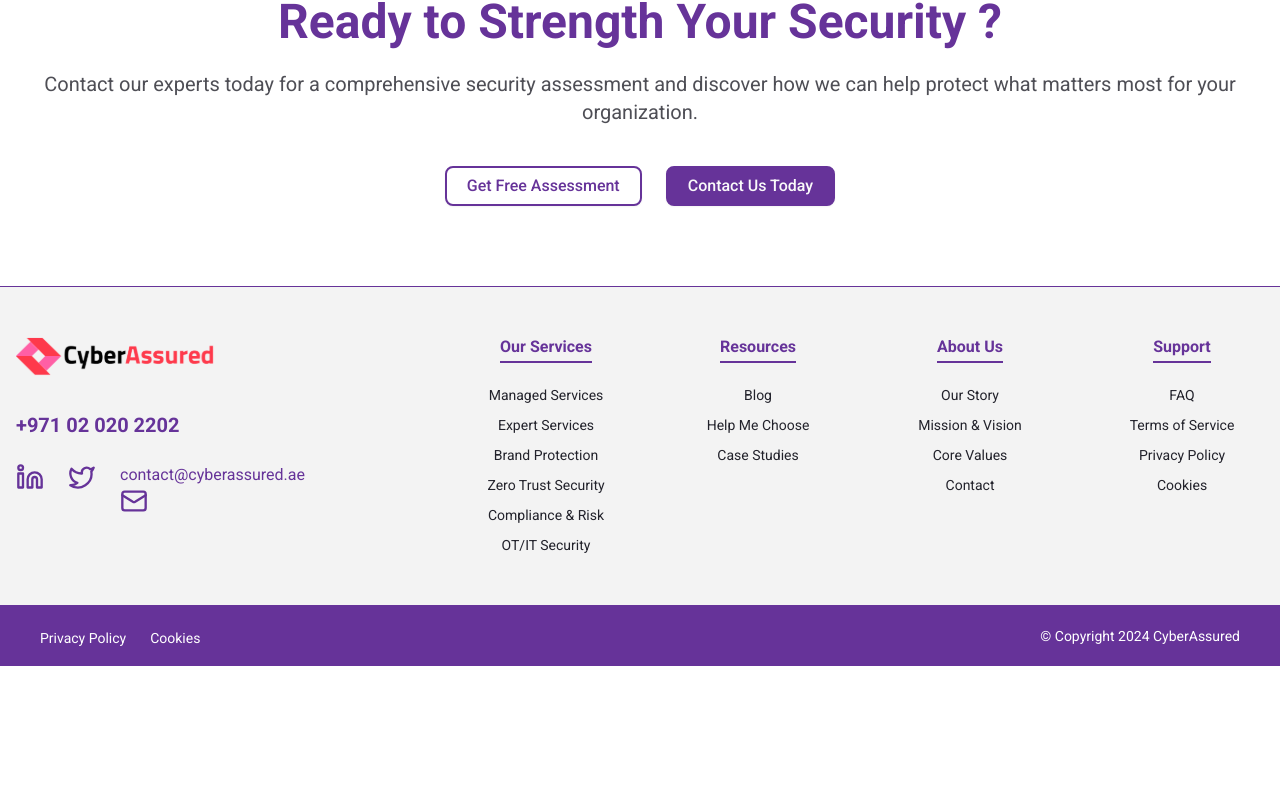
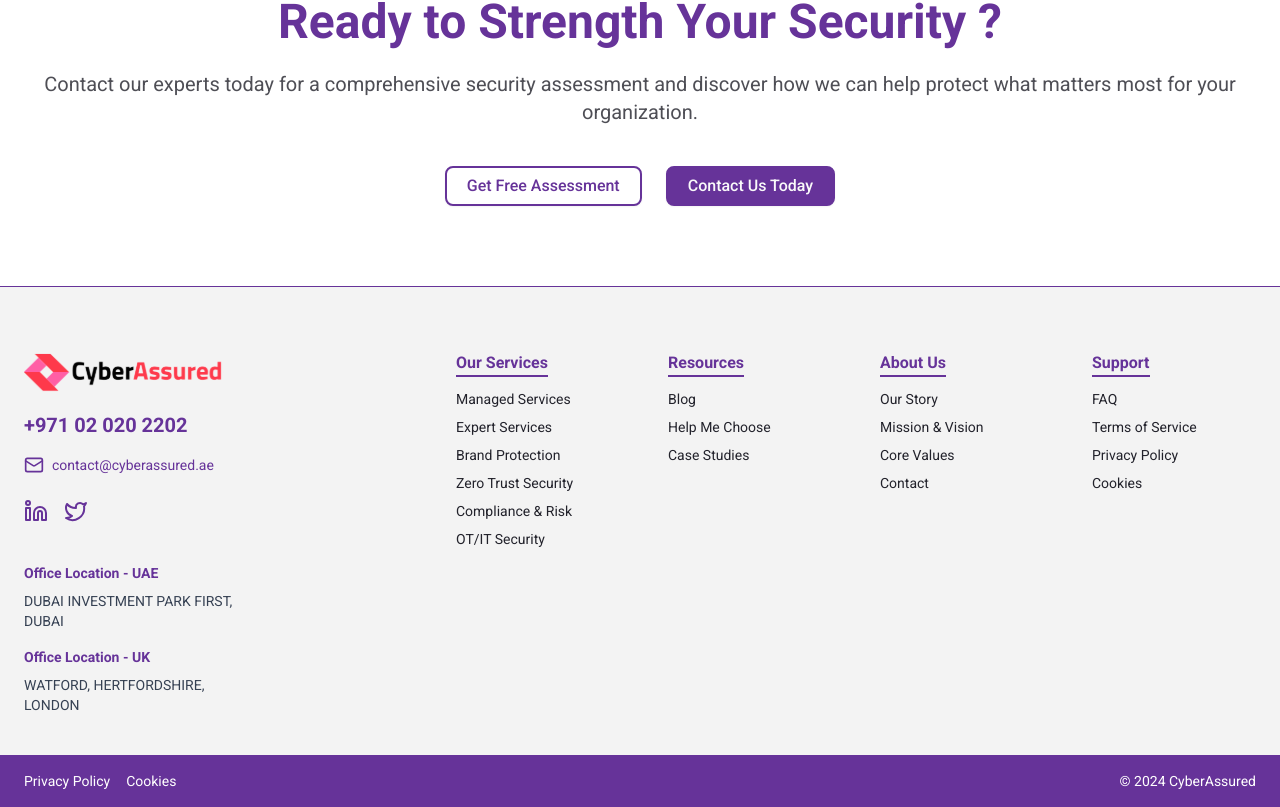
Before and after one commit to monoMonu/CyberAssured, a Next.js app: page / in a window 1280 px wide. Shown: the part 4468-5275 px from the top of the page. Before the commit the page ends 5134 px from the top, so only its background shows below. Built offline with nearby package versions, Linux system fonts and the light colour scheme.

Commit message:
changes-28May-v4

```diff
--- a/app/services/expert-services/page.tsx
+++ b/app/services/expert-services/page.tsx
@@ -63,7 +63,7 @@ function page() {
                "Comprehensive brand exposure reporting and analytics"
             ]}
             linkText="Protect Your Brand"
-            linkHref="#"
+            linkHref="/contact"
             imageSrc="/Brand-Protection&Digital-Risk-Monitoring.png"
             imageAlt="Expert Services"
             reverse={true}
@@ -85,7 +85,7 @@ function page() {
                "Identity lifecycle management and governance"
             ]}
             linkText="Implement Zero Trust"
-            linkHref="#"
+            linkHref="/contact"
             imageSrc="/Zero-Trust-Identity-Sec.png"
             imageAlt="Expert Services"
             reverse={false}
@@ -96,7 +96,7 @@ function page() {
             description1="Navigate complex regulatory landscapes with confidence. Our compliance experts don't just help you check boxes -- we build security programs that actually reduce risk while meeting regulatory requirements efficiently,"
             description2="With extensive experience across multiple frameworks and industries, we translate regulatory complexity into actionable security implementations that protect your business and satisfy auditors."
             linkText="Secure Your Operations"
-            linkHref="#"
+            linkHref="/contact"
             bullets={[
                "ISO 27001/27002 implementation and certification support",
                "GDPR compliance assessment and data protection strategies",
@@ -118,7 +118,7 @@ function page() {
             description1="Bridge the gap between operational technology and information technology security, As industrial systems become increasingly connected, the convergence of OT and IT creates new attack vectors that traditional security approaches can't address."
             description2="Our unified security approach protects both your business systems and critical operational infrastructure with specialized expertise in industrial control systems, manufacturing processes, and connected loT environments."
             linkText="Secure Your Operations"
-            linkHref="#"
+            linkHref="/contact"
             bullets={[
                "Industrial control system (ICS) security assessment",
                "SCADA system monitoring and protection",
@@ -143,7 +143,7 @@ function page() {
                   Our specialized expertise goes beyond traditional cybersecurity. We deliver strategic security solutions that protect your brand, secure your identities, ensure compliance, and unify your IT and OT environments.
                </p>
                <div className="flex mt-10 justify-center gap-6 flex-wrap">
-                  <Link href={"#services"}>
+                  <Link href={"/contact"}>
                      <Button className="secondary-btn">
                         Schedule Expert Consultation
                      </Button>
--- a/components/ManagedServicesCard.tsx
+++ b/components/ManagedServicesCard.tsx
@@ -1,3 +1,5 @@
+'use client';
+
 import React from 'react'
 import {
   FolderLock,
@@ -6,6 +8,7 @@ import {
   LandPlot,
   Milestone
 } from 'lucide-react' // Lucide icon components
+import { useRouter } from 'next/navigation'; // for Next.js 13+
 
 function ManagedServicesCard() {
   const managedServicesCard = [
@@ -73,6 +76,8 @@ function ManagedServicesCard() {
     LandPlot
   }
 
+  const router = useRouter();
+
   return (
     <div className="grid grid-cols-1 md:grid-cols-2 lg:grid-cols-3 gap-8 my-10">
       {managedServicesCard.map((pkg, idx) => {
@@ -118,7 +123,8 @@ function ManagedServicesCard() {
               {/* CTA Button */}
               <div className="flex justify-center mt-4">
                 <button
-                  className={`bg-gradient-to-r ${pkg.badgeColor} text-white text-sm py-2 px-5 rounded-full shadow hover:opacity-90 transition`}
+                  onClick={() => router.push('/services/expert-services')}
+                  className={`bg-gradient-to-r ${pkg.badgeColor} text-white text-sm py-2 px-5 rounded-full shadow hover:brightness-110 hover:scale-105 cursor-pointer transition`}
                 >
                   {pkg.buttonText}
                 </button>
--- a/sections/Footer.tsx
+++ b/sections/Footer.tsx
@@ -1,109 +1,129 @@
+'use client';
+
 import { Linkedin, Twitter, Mail } from 'lucide-react';
 import Image from 'next/image';
 import Link from 'next/link';
 
 const Footer = () => {
   return (
-      <footer className="text-foreground pt-10 md:pt-12 border-t bg-muted">
-         <div>
-            <div className="grid grid-cols-1 md:grid-cols-3 gap-16 max-w-screen-xl mx-auto">
-               <div className="flex flex-col items-center md:items-start text-center md:text-left px-8 lg:px-4">
+    <footer className="text-foreground pt-16 border-t bg-muted">
+      <div className="max-w-screen-xl mx-auto px-6">
+        <div className="grid grid-cols-1 md:grid-cols-3 gap-16">
+
+          {/* Left Section */}
+          <div className="flex flex-col items-center md:items-start text-center md:text-left space-y-4">
             <Link href="/" passHref>
               <Image
                 src="/logo.svg"
                 alt="CyberAssured"
                 height={75}
                 width={200}
-                        className="mb-8 invert"
+                className="invert"
               />
             </Link>
+
             <a
-                     href="tel: +971 02 020 2202"
-                     className="text-primary mb-6 text-xl font-bold hover:text-secondary transition-colors duration-300"
+              href="tel:+971589788531"
+              className="text-primary text-xl font-bold hover:text-secondary transition"
             >
               +971 02 020 2202
             </a>
-                  <div className="flex space-x-6 justify-center md:justify-start">
+
+            <a
+              href="mailto:contact@cyberassured.ae"
+              className="flex items-center gap-2 text-primary hover:text-secondary transition text-sm"
+            >
+              <Mail size={20} />
+              contact@cyberassured.ae
+            </a>
+
+            <div className="flex space-x-4 mt-2">
               <a
                 href="https://www.linkedin.com/"
                 target="_blank"
                 rel="noopener noreferrer"
-                        className="text-primary hover:text-secondary transition-colors duration-300"
+                className="text-primary hover:text-secondary transition cursor-pointer"
               >
-                        <Linkedin size={28} />
+                <Linkedin size={24} />
               </a>
               <a
                 href="https://twitter.com/"
                 target="_blank"
                 rel="noopener noreferrer"
-                        className="text-primary hover:text-secondary transition-colors duration-300"
+                className="text-primary hover:text-secondary transition cursor-pointer"
               >
-                        <Twitter size={28} />
+                <Twitter size={24} />
               </a>
-                     <a
-                        href=""
-                        target="_blank"
-                        rel="noopener noreferrer"
-                        className="text-primary hover:text-secondary transition-colors duration-300"
-                     > contact@cyberassured.ae
-                        <Mail size={28} />
-                     </a>
+            </div>
+
+            {/* Office Addresses */}
+            <div className="mt-6 text-sm space-y-2 text-gray-700">
+              <p className="font-semibold text-primary">Office Location - UAE</p>
+              <p>DUBAI INVESTMENT PARK FIRST,<br />DUBAI</p>
+
+              <p className="mt-4 font-semibold text-primary">Office Location - UK</p>
+              <p>WATFORD, HERTFORDSHIRE,<br />LONDON</p>
             </div>
           </div>
 
-               <div className="grid grid-cols-2 md:grid-cols-4 col-span-2 gap-y-12 gap-x-8 md:gap-x-12 px-4 justify-center text-center">
-                  <nav>
-                     <h3 className="text-base font-semibold text-primary mb-5 border-b-2 border-primary pb-0.5 inline-block">Our Services</h3>
-                     <ul className="space-y-1.5 mt-0">
-                        <li><Link href="/services/managed-services" className="text-foreground hover:text-secondary text-sm hover:underline underline-offset-3">Managed Services</Link></li>
-                        <li><Link href="/services/expert-services" className="text-foreground hover:text-secondary text-sm hover:underline underline-offset-3">Expert Services</Link></li>
-                        <li><Link href="/services/expert-services/#brand-protection" className="text-foreground hover:text-secondary text-sm hover:underline underline-offset-3">Brand Protection</Link></li>
-                        <li><Link href="/services/expert-services/#zero-trust" className="text-foreground hover:text-secondary text-sm hover:underline underline-offset-3">Zero Trust Security</Link></li>
-                        <li><Link href="/services/expert-services/#compliance-risk" className="text-foreground hover:text-secondary text-sm hover:underline underline-offset-3">Compliance & Risk</Link></li>
-                        <li><Link href="/services/expert-services/#otit" className="text-foreground hover:text-secondary text-sm hover:underline underline-offset-3">OT/IT Security </Link></li>
+          {/* Right Nav Sections */}
+          <div className="md:col-span-2 grid grid-cols-2 sm:grid-cols-4 gap-12 text-center md:text-left">
+            {/* Our Services */}
+            <div>
+              <h3 className="text-base font-semibold text-primary mb-3 border-b-2 border-primary inline-block">Our Services</h3>
+              <ul className="space-y-2 text-sm">
+                <li><Link href="/services/managed-services" className="hover:underline">Managed Services</Link></li>
+                <li><Link href="/services/expert-services" className="hover:underline">Expert Services</Link></li>
+                <li><Link href="/services/expert-services/#brand-protection" className="hover:underline">Brand Protection</Link></li>
+                <li><Link href="/services/expert-services/#zero-trust" className="hover:underline">Zero Trust Security</Link></li>
+                <li><Link href="/services/expert-services/#compliance-risk" className="hover:underline">Compliance & Risk</Link></li>
+                <li><Link href="/services/expert-services/#otit" className="hover:underline">OT/IT Security</Link></li>
               </ul>
-                  </nav>
+            </div>
 
-                  <nav>
-                     <h3 className="text-base font-semibold text-primary mb-5 border-b-2 border-primary pb-0.5 inline-block">Resources</h3>
-                     <ul className="space-y-1.5 mt-0">
-                        <li><Link href="/resources" className="text-foreground hover:text-secondary text-sm hover:underline underline-offset-3">Blog</Link></li>
-                        <li><Link href="/help-me-choose" className="text-foreground hover:text-secondary text-sm hover:underline underline-offset-3">Help Me Choose</Link></li>
-                        <li><Link href="/resources" className="text-foreground hover:text-secondary text-sm hover:underline underline-offset-3">Case Studies</Link></li>
+            {/* Resources */}
+            <div>
+              <h3 className="text-base font-semibold text-primary mb-3 border-b-2 border-primary inline-block">Resources</h3>
+              <ul className="space-y-2 text-sm">
+                <li><Link href="/resources" className="hover:underline">Blog</Link></li>
+                <li><Link href="/help-me-choose" className="hover:underline">Help Me Choose</Link></li>
+                <li><Link href="/resources" className="hover:underline">Case Studies</Link></li>
               </ul>
-                  </nav>
+            </div>
 
-                  <nav>
-                     <h3 className="text-base font-semibold text-primary mb-5 border-b-2 border-primary pb-0.5 inline-block">About Us</h3>
-                     <ul className="space-y-1.5 mt-0">
-                        <li><Link href="/about/#story" className="text-foreground hover:text-secondary text-sm hover:underline underline-offset-3">Our Story</Link></li>
-                        <li><Link href="/about/#mission" className="text-foreground hover:text-secondary text-sm hover:underline underline-offset-3">Mission & Vision</Link></li>
-                        <li><Link href="/about/#core-values" className="text-foreground hover:text-secondary text-sm hover:underline underline-offset-3">Core Values</Link></li>
-                        <li><Link href="/contact" className="text-foreground hover:text-secondary text-sm hover:underline underline-offset-3">Contact</Link></li>
+            {/* About Us */}
+            <div>
+              <h3 className="text-base font-semibold text-primary mb-3 border-b-2 border-primary inline-block">About Us</h3>
+              <ul className="space-y-2 text-sm">
+                <li><Link href="/about/#story" className="hover:underline">Our Story</Link></li>
+                <li><Link href="/about/#mission" className="hover:underline">Mission & Vision</Link></li>
+                <li><Link href="/about/#core-values" className="hover:underline">Core Values</Link></li>
+                <li><Link href="/contact" className="hover:underline">Contact</Link></li>
               </ul>
-                  </nav>
+            </div>
 
-                  <nav>
-                     <h3 className="text-base font-semibold text-primary mb-5 border-b-2 border-primary pb-0.5 inline-block">Support</h3>
-                     <ul className="space-y-1.5 mt-0">
-                        <li><Link href="/faq" className="text-foreground hover:text-secondary text-sm hover:underline underline-offset-3">FAQ</Link></li>
-                        <li><Link href="/terms" className="text-foreground hover:text-secondary text-sm hover:underline underline-offset-3">Terms of Service</Link></li>
-                        <li><Link href="/privacy-policy" className="text-foreground hover:text-secondary text-sm hover:underline underline-offset-3">Privacy Policy</Link></li>
-                        <li><Link href="/cookies" className="text-foreground hover:text-secondary text-sm hover:underline underline-offset-3">Cookies</Link></li>
+            {/* Support */}
+            <div>
+              <h3 className="text-base font-semibold text-primary mb-3 border-b-2 border-primary inline-block">Support</h3>
+              <ul className="space-y-2 text-sm">
+                <li><Link href="/faq" className="hover:underline">FAQ</Link></li>
+                <li><Link href="/terms" className="hover:underline">Terms of Service</Link></li>
+                <li><Link href="/privacy-policy" className="hover:underline">Privacy Policy</Link></li>
+                <li><Link href="/cookies" className="hover:underline">Cookies</Link></li>
               </ul>
-                  </nav>
+            </div>
+          </div>
         </div>
       </div>
 
-            <div className="mt-12 pt-5 border-t border-accent bg-secondary px-10">
-               <div className="flex flex-col md:flex-row justify-between items-center text-sm text-muted-foreground space-y-4 max-w-screen-xl mx-auto">
-                  <div>
-                     <Link href="/privacy-policy" className="text-background hover:text-foreground transition-colors duration-200">Privacy Policy</Link>
-                     <Link href="/cookies" className="text-background hover:text-foreground transition-colors duration-200 ml-6">Cookies</Link>
+      {/* Bottom Bar */}
+      <div className="bg-secondary w-full mt-10">
+        <div className="max-w-screen-xl mx-auto px-6 py-4 flex flex-col md:flex-row justify-between items-center text-sm text-background">
+          <div className="flex gap-4">
+            <Link href="/privacy-policy" className="hover:text-white transition">Privacy Policy</Link>
+            <Link href="/cookies" className="hover:text-white transition">Cookies</Link>
           </div>
-
-                  <p className="text-background pb-5">&copy; Copyright 2024 CyberAssured</p>
-               </div>
+          <p className="mt-2 md:mt-0">&copy; 2024 CyberAssured</p>
         </div>
       </div>
     </footer>
```
Lines whose indentation alone changed are shown as unchanged.
